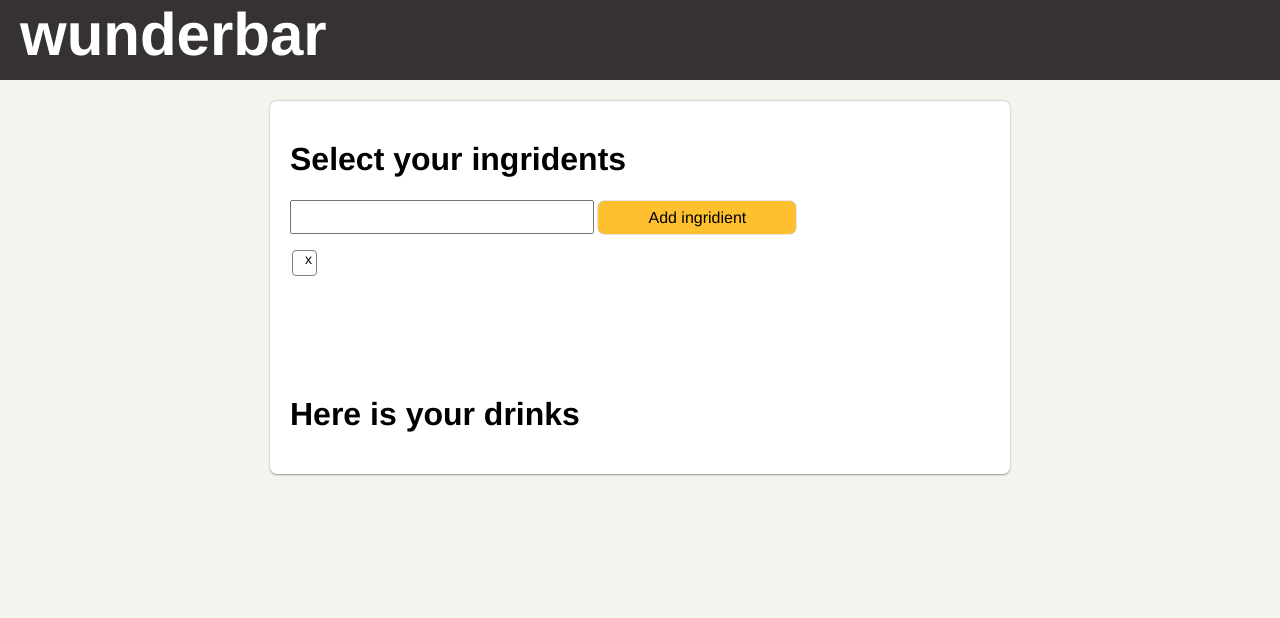
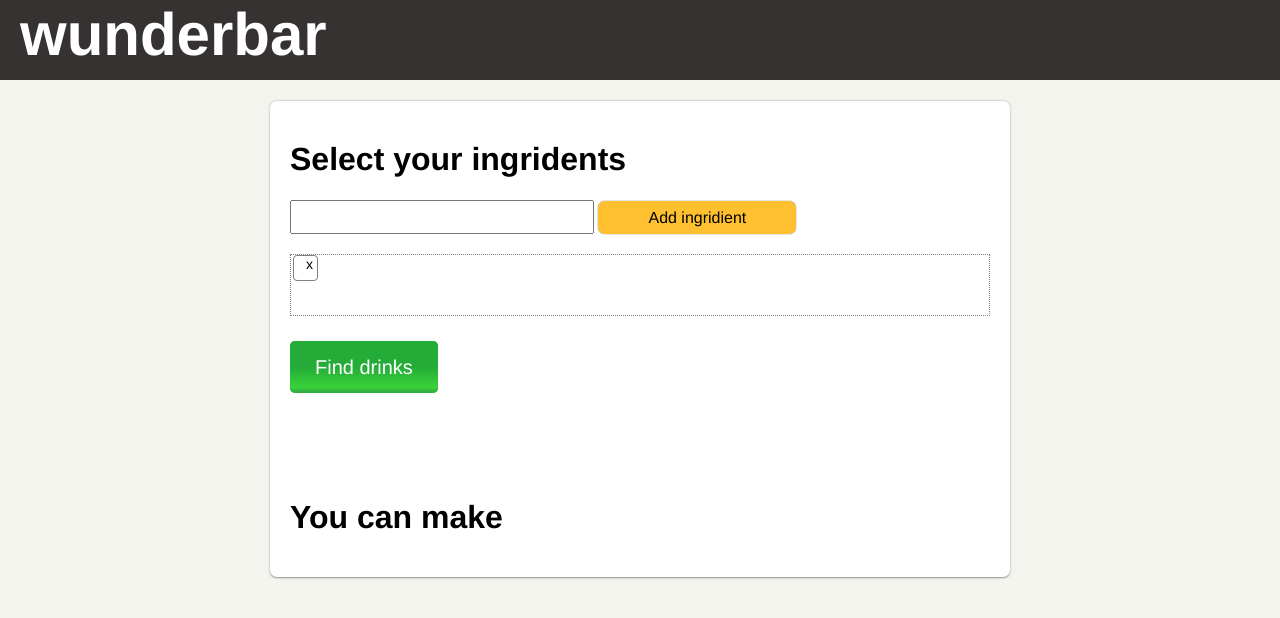
Before and after one commit to magnarw/wonderbar, a website: page public/index.html in a window 1280 px wide. Both pictures are taken after a click on the link "Add ingridient". Drawn offline with nearby package versions, Linux system fonts and the light colour scheme; no server answers.

Commit message:
Added code for finding drinks based on ingredients

```diff
--- a/public/css/style.css
+++ b/public/css/style.css
@@ -60,10 +60,50 @@ body {
     background:#fdd283;
 }
 
+#searchButton {
+  color : white;
+  text-decoration: none;
+  font-size: 20px;
+  font-style: bold;
+  padding-top: 15px;
+  padding-bottom: 15px;
+  padding-left:25px;
+  padding-right:25px;
+  background:#48b309;
+  border-radius:5px;
+   color:#fff;
+  font-family:'Helvetica Neue',sans-serif;
+  -moz-border-radius:5px;
+  -webkit-border-radius:5px;
+  border:1px solid #459A00
+  background-image: linear-gradient(bottom, rgb(51,176,66) 3%, rgb(58,209,58) 11%, rgb(36,171,56) 51%);
+  background-image: -o-linear-gradient(bottom, rgb(51,176,66) 3%, rgb(58,209,58) 11%, rgb(36,171,56) 51%);
+  background-image: -moz-linear-gradient(bottom, rgb(51,176,66) 3%, rgb(58,209,58) 11%, rgb(36,171,56) 51%);
+  background-image: -webkit-linear-gradient(bottom, rgb(51,176,66) 3%, rgb(58,209,58) 11%, rgb(36,171,56) 51%);
+  background-image: -ms-linear-gradient(bottom, rgb(51,176,66) 3%, rgb(58,209,58) 11%, rgb(36,171,56) 51%);
+
+}
+
+#searchButton:hover {
+  background:-moz-linear-gradient(top,#5CCD00 0%,#4AA400 100%);
+  background:-webkit-gradient(linear,left top,left bottom,color-stop(0%,#5CCD00),color-stop(100%,#4AA400));
+  background:-webkit-linear-gradient(top,#5CCD00 0%,#4AA400 100%);
+  background:-o-linear-gradient(top,#5CCD00 0%,#4AA400 100%);
+  background:-ms-linear-gradient(top,#5CCD00 0%,#4AA400 100%);
+  background:linear-gradient(top,#5CCD00 0%,#4AA400 100%);
+  filter:progid:DXImageTransform.Microsoft.gradient(startColorstr='#5CCD00',endColorstr='#4AA400',GradientType=0);
+
+
+}
+
 #ingridentsList {
   list-style: none;
   overflow: hidden;
-   padding-left: 2px;
+  margin-top : 20px;
+  margin-bottom:40px;
+  padding-left: 2px;
+  height: 60px;
+  border: 1px dotted grey;
 }
 
 #selectIng {
--- a/public/index.html
+++ b/public/index.html
@@ -22,8 +22,11 @@
 
 				<ul>
 			</div>
+			<a href="#" id="searchButton">Find drinks</a>
 			<div id="drinkResult">
-				<h1>Here is your drinks</h1>
+				<h1>You can make</h1>
+				<ul id="drinkList">
+				</ul>
 			</div>
 		</div>
 
@@ -34,12 +37,11 @@
 	</body>
 
 	<script>
-
-
-
+	var ingridientsMap;
 	$(function() {
 		var ingridients = [];
 		$.getJSON('/ingredients', function(data) {
+		   ingridientsMap = data;
 		   $.each(data, function(i, item){
 		   		ingridients.push(item.ingredient);
 	        });
@@ -48,13 +50,51 @@
 	      source: ingridients
 	    });
 	   });
-	var addIngredient = function (ingredientName) {
-		$("#ingridentsList").append('<li><span>'+$('input[id=selectIng]').val()+'<span><span class="remove-icon"><a herf="#">x</a></span></li>');
+	var ingredientCounter = 0;
+
+	var ingMapper = function(ingridentName){
+		var id = null;
+		 $.each(ingridientsMap, function(i, item){
+		   		if(item.ingredient == ingridentName){
+		   			id = item;
+		   		}
+	     });
+	     return id;
+	};
+
+	var selectedIngridents = [];
+
+	var searchForIngredient = function () {
+		var jsonString = JSON.stringify(selectedIngridents);
+		$.ajax({
+		  type: "POST",
+		  url: "drinks",
+		  data:jsonString,
+		  dataType: "json",
+		  contentType: "application/json; charset=utf-8"
+		}).done(function( data ) {
+		 	$.each(data, function(i, item){
+		   		$("#drinkList").append('<li>'+ item[0].drink+'</li>');
+	        });
+		});
+	}
+
+	var addIngredient = function () {
+		var ingName = $('input[id=selectIng]').val();
+		$("#ingridentsList").append('<li><span>'+ingName+'<span><span class="remove-icon"><a herf="#">x</a></span></li>');
+		var ingId = ingMapper(ingName);
+		if(ingId !=null){
+			selectedIngridents.push(ingId);
+		}
+		ingredientCounter =ingredientCounter+1;
+		if(ingredientCounter>3)
+			alert("Du har valgt fler enn tre ingridinser");
 		 return false;
 	};
 	$("#addButton").click(addIngredient);
 	var ingredientCounter = 0;
 
+	$("#searchButton").click(searchForIngredient);
+
 	</script>
-
 <html>
```
